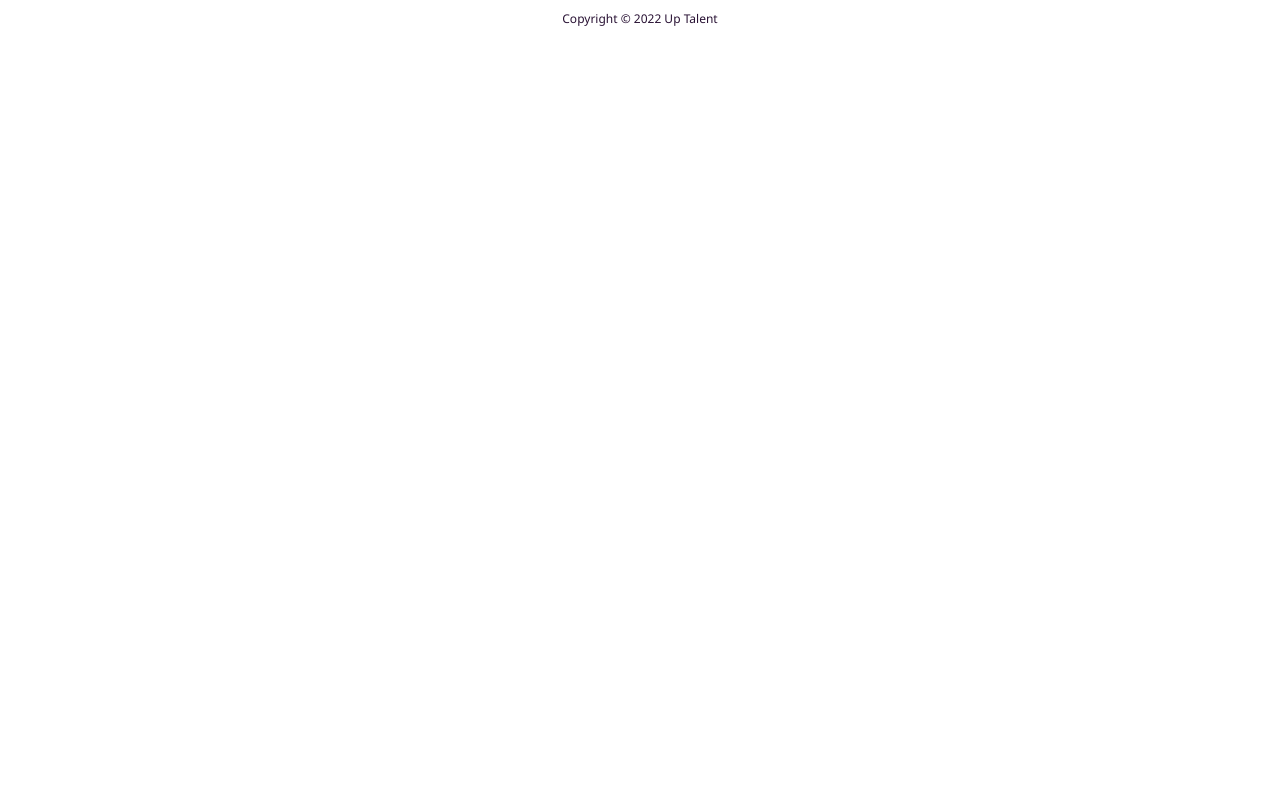
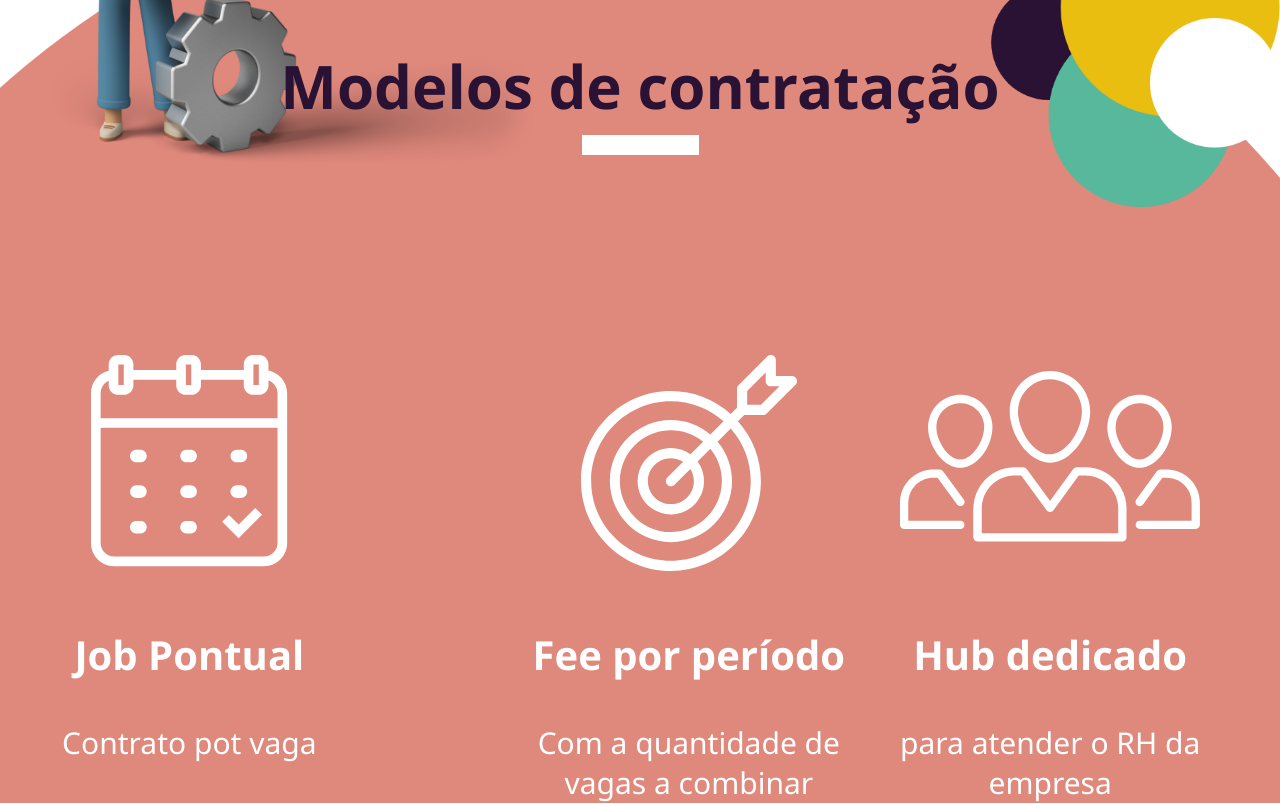
Before and after one commit to PedroLucas-Developer/UP.Talent, a Next.js app: page / in a window 1280 px wide. Shown: the part 5460-6264 px from the top of the page. Before the commit the page ends 5531 px from the top, so only its background shows below. Built offline with nearby package versions, Linux system fonts and the light colour scheme.

Commit message:
add contracts

```diff
--- /dev/null
+++ b/src/app/Others.tsx
@@ -0,0 +1,17 @@
+import Image from 'next/image';
+
+import Vector1 from '../../public/imagens/vector-9.png';
+import Contract from '@/components/Others/Contract';
+
+export default function Others() {
+  return (
+    <div className="relative flex justify-center flex-col top-[-87px] overflow-hidden">
+      <div className="flex w-full w-full relative mx-auto max-w-[1800px]">
+        <div className="absolute select-none flex w-[2530px] top-[-190px] left-[-360px] max-[1700px]:left-[-460px] max-[1600px]:left-[-560px] max-[1500px]:top-[-150px] max-[850px]:top-0 max-[1350px]:top-[-100px] max-[1100px]:left-[-200px] max-[1500px]:left-[-350px] max-[1350px]:left-[-300px] max-[1500px]:w-[140%] max-[800px]:w-[110%] max-[800px]:left-[-50px] max-[600px]:left-[-10px]">
+          <Image className="select-none  w-[2530px] max-[1500px]:w-full" style={{objectFit: "contain"}}  priority={true} src={Vector1} alt=""/>
+        </div>
+      </div>
+      <Contract />
+    </div>
+  );
+}
--- a/src/app/page.tsx
+++ b/src/app/page.tsx
@@ -4,6 +4,7 @@ import Differential from "./differential";
 import Footer from "@/components/footer";
 import Customers from "./customers";
 import Team from "./team";
+import Others from "./Others";
 
 export default function page() {
   return (
@@ -13,6 +14,7 @@ export default function page() {
       <Differential />
       <Customers />
       <Team />
+      <Others />
       <Footer />
     </main>
   );
--- /dev/null
+++ b/src/components/Others/Contract.tsx
@@ -0,0 +1,80 @@
+import Image from 'next/image';
+
+import Vector from '../../../public/imagens/vector-11.png';
+import Caledar from '../../../public/imagens/calendar.png';
+import Fee from '../../../public/imagens/fee.png';
+import Hub from '../../../public/imagens/hub.png';
+
+export default function Contract() {
+  return (
+    <div id='Contract' className="relative flex justify-center flex-col">
+      <div className='pt-[320px] relative mx-auto max-[370px]:pt-[180px]'>
+        <div className='relative max-[1250px]:pt-14 max-[400px]:pt-0  max-[650px]:bg-[#df887c]'>
+          <p className="text-[60px] font-bold leading-[50px] text-[#291234] text-center mb-[10px] max-[800px]:text-[55px] max-[400px]:text-[45px]">
+            Modelos de contratação
+          </p>
+          <div className='mt-6 flex relative justify-center'>
+            <Image loading="lazy" src={Vector} alt='' />
+          </div>
+        </div>
+      </div>
+      <div className='max-[1250px]:bg-[#df887c]'>
+        <div className='pt-[200px] relative mx-auto w-11/12 max-w-[1270px]'>
+          <div className='flex w-full flex-row justify-between max-[1250px]:flex-col'>
+            <div className='flex flex-row justify-between w-[812px] max-[1250px]:w-full max-[800px]:flex-col'>
+              <div className="w-[272px] mb-auto flex flex-col justify-center max-[1250px]:w-1/2 max-[800px]:w-full">
+                <div className="flex mx-auto">
+                  <div className='h-[280px]'>
+                    <Image loading="lazy" src={Caledar} alt="" />
+                  </div>
+                </div>
+                <div className="flex flex-col justify-center mx-auto">
+                  <p className="text-[40px] text-[#FFFFFF] leading-[40px] font-bold text-center">
+                    Job Pontual
+                  </p>
+                  <p className="text-[30px] mt-12 text-[#FFFFFF] leading-[40px] text-center">
+                    Contrato pot vaga
+                  </p>
+                </div>
+              </div>
+              <div className="w-[353px] mb-auto flex flex-col justify-center max-[1250px]:w-1/2 max-[800px]:w-full max-[800px]:pt-10">
+                <div className="flex mx-auto">
+                  <div className='h-[280px]'>
+                    <Image loading="lazy" src={Fee} alt="" />
+                  </div>
+                </div>
+                <div className="flex flex-col justify-center mx-auto">
+                  <p className="text-[40px] text-[#FFFFFF] leading-[40px] font-bold text-center">
+                    Fee por período
+                  </p>
+                  <p className="text-[30px] mt-12 text-[#FFFFFF] leading-[40px] text-center">
+                    Com a quantidade de
+                    <br />
+                    vagas a combinar
+                  </p>
+                </div>
+              </div>
+            </div>
+            <div className="w-[353px] mb-auto flex flex-col justify-center max-[1250px]:pt-10 max-[1250px]:w-full">
+              <div className="flex mx-auto">
+                <div className='pt-4 h-[280px]'>
+                  <Image loading="lazy" src={Hub} alt="" />
+                </div>
+              </div>
+              <div className="flex flex-col justify-center mx-auto">
+                <p className="text-[40px] text-[#FFFFFF] leading-[40px] font-bold text-center">
+                  Hub dedicado
+                </p>
+                <p className="text-[30px] mt-12 text-[#FFFFFF] leading-[40px] text-center">
+                  para atender o RH da
+                  <br />
+                  empresa
+                </p>
+              </div>
+            </div>
+          </div>
+        </div>
+      </div>
+    </div>
+  );
+}
--- a/src/components/navigation.tsx
+++ b/src/components/navigation.tsx
@@ -22,7 +22,7 @@ export default function Navigation({UlStyles, Texto, Exit}: NavigationProps ) {
         <a href="#Team">A Equipe</a>
       </li>
       <li onClick={Exit} className={Texto}>
-        <a href="#contratacao">Modelo de Contratação</a>
+        <a href="#Contract">Modelo de Contratação</a>
       </li>
       <li onClick={Exit} className={Texto}>
         <a href="#contato">Contato</a>
```
